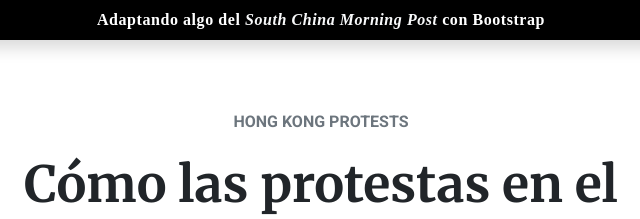
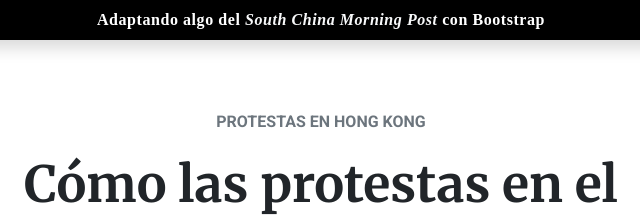
Before and after one commit to Verogatica/dno075-clase-8, a plain HTML site: page index.html in a window 1280 px wide. Shown: the top 219 px of the page, 319-959 px from the left. Drawn offline with nearby package versions, Linux system fonts and the light colour scheme.

Commit message:
Update index.html

```diff
--- a/index.html
+++ b/index.html
@@ -21,7 +21,7 @@
         <header class="container pt-5">
             <div class="row pt-3">
                 <div class="col-md-7 mx-auto text-center">
-                    <h2 class="text-muted pt-5">HONG KONG PROTESTS</h2>
+                    <h2 class="text-muted pt-5">PROTESTAS EN HONG KONG</h2>
                     <h1 class="py-3">Cómo las protestas en el aeropuerto de Hong Kong acabaron en caos</h1>
                     <h4 class="py-3"><a href="#">POR SCMP GRAPHICS</a> OCTUBRE, 4 2021</h4>
                 </div>
```
